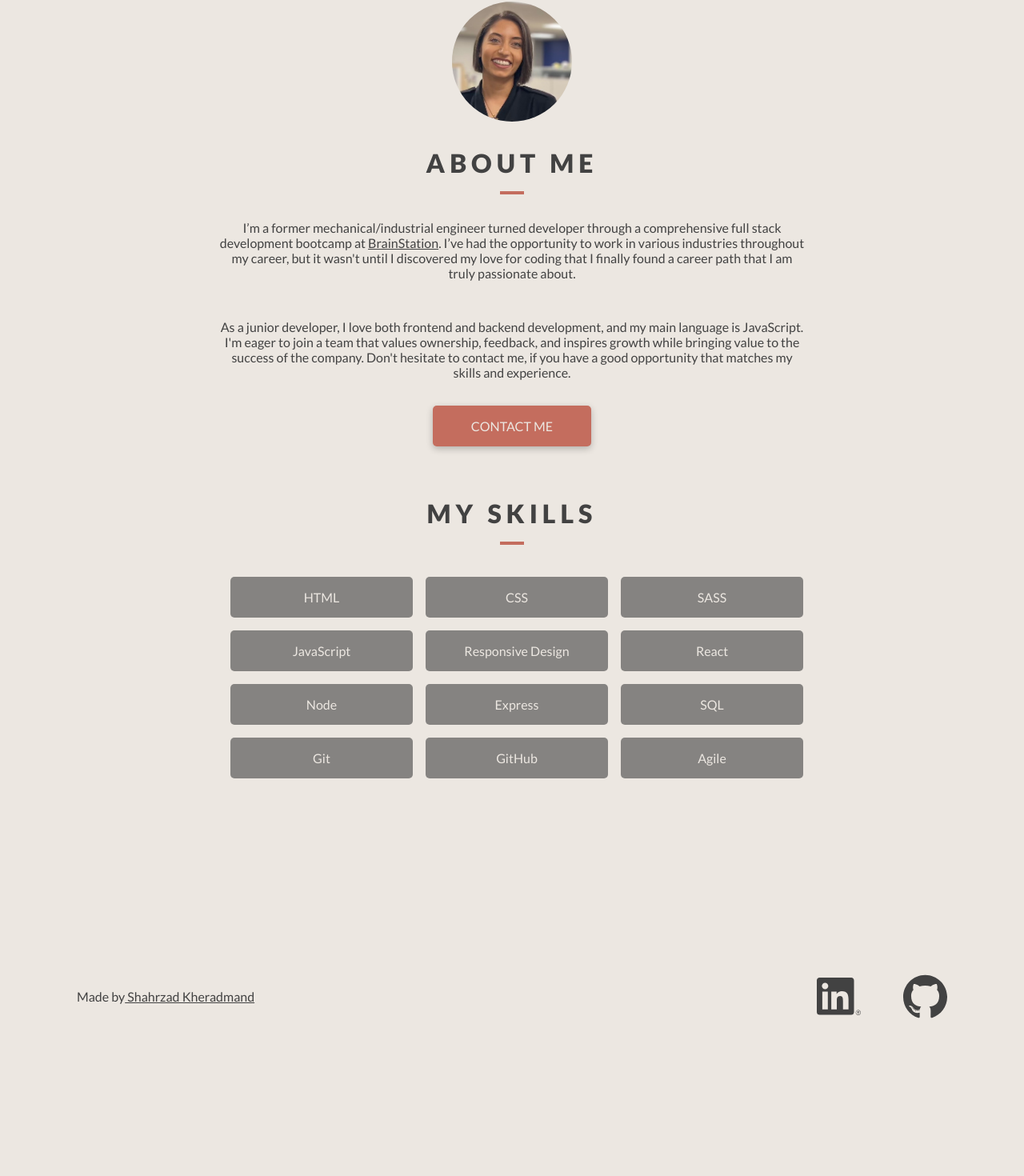
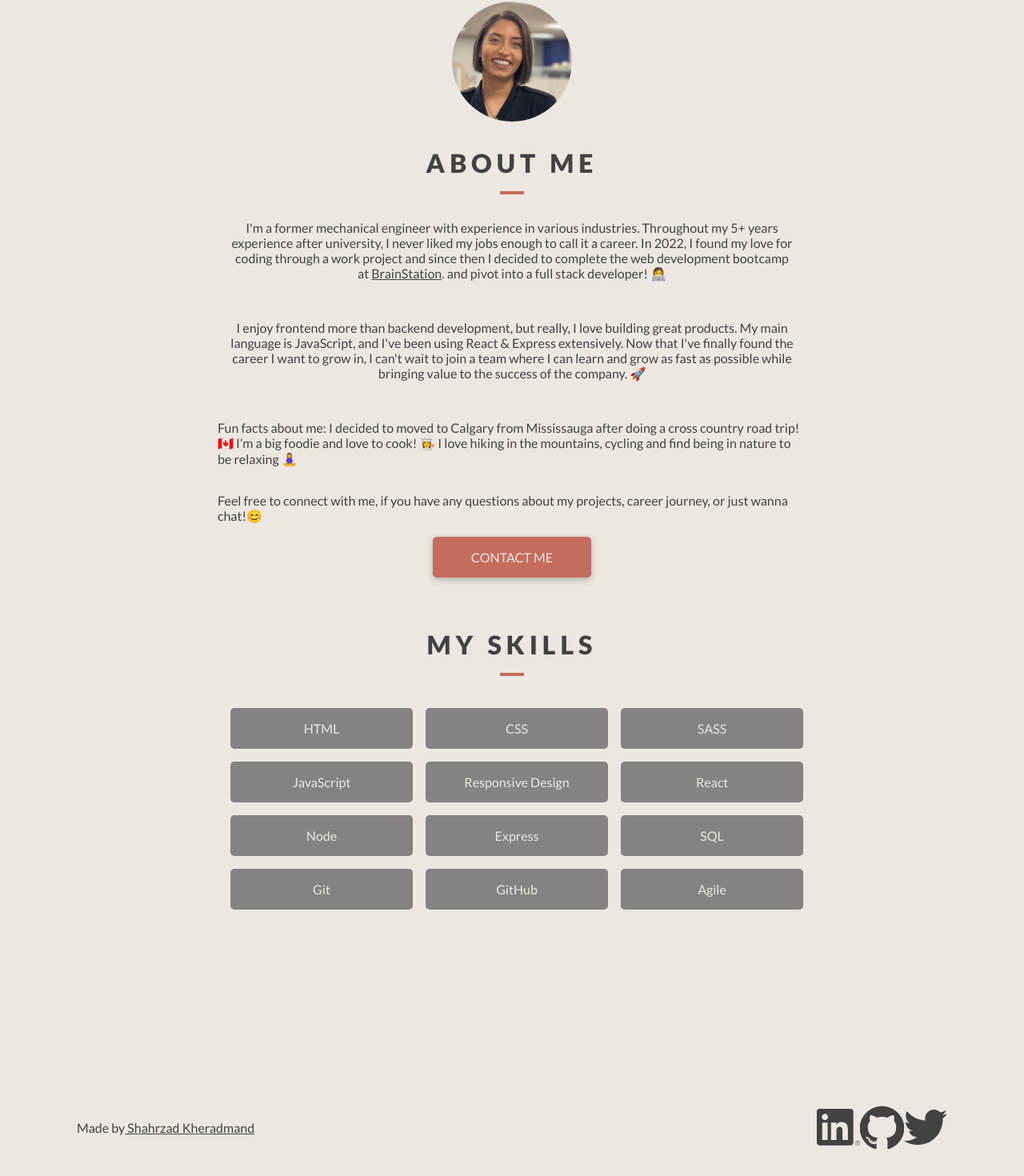
Before and after one commit to skherad/portfolio, a React (Create React App) app: page / in a window 1280 px wide. Shown: the part 838-2308 px from the top of the page at 80% size. Before the commit the page ends 2155 px from the top, so only its background shows below. Built offline with nearby package versions, Linux system fonts and the light colour scheme.

Commit message:
home page update

```diff
--- a/src/components/Footer/Footer.js
+++ b/src/components/Footer/Footer.js
@@ -1,6 +1,7 @@
 import './Footer.scss';
 import LinkedIn from '../../assets/icons/linkedin.svg';
 import GitHub from '../../assets/icons/github.svg';
+import Twitter from '../../assets/icons/twitter.svg';
 
 const Footer = () => {
   return (
@@ -19,6 +20,11 @@ const Footer = () => {
           style={{backgroundImage: `url(${GitHub})`}}
           target="_blank"
         ></a>
+        <a className='footer__icon'
+          href='https://twitter.com/shazkherad'
+          style={{backgroundImage: `url(${Twitter})`}}
+          target="_blank"
+        ></a>
       </div>
     </footer>
   )
--- a/src/components/Footer/Footer.scss
+++ b/src/components/Footer/Footer.scss
@@ -40,6 +40,7 @@
         height: 40px;
         background-position: center;
         background-size: contain;
+        background-repeat: no-repeat;
         @include desktop {
             width: 55px;
             height: 55px;
--- a/src/pages/Home/Home.js
+++ b/src/pages/Home/Home.js
@@ -37,13 +37,22 @@ const Home = () => {
             <h2 className='about__title'>ABOUT ME</h2>
             <div className='about__border'></div>
             <p className='about__text'>
-              I’m a former mechanical/industrial engineer turned developer through a comprehensive full stack development bootcamp at&nbsp;
+              {/* I’m a former mechanical/industrial engineer turned developer through a comprehensive full stack development bootcamp at&nbsp;
               <a href="https://brainstation.io/" className='about__text about__text--link'>BrainStation</a>
-              .&nbsp;I’ve had the opportunity to work in various industries throughout my career, but it wasn't until I discovered my love for coding that I finally found a career path that I am truly passionate about.
+              .&nbsp;I’ve had the opportunity to work in various industries throughout my career, but it wasn't until I discovered my love for coding that I finally found a career path that I am truly passionate about. */}
+
+              I'm a former mechanical engineer with experience in various industries. Throughout my 5+ years experience after university, I never liked my jobs enough to call it a career. In 2022, I found my love for coding through a work project and since then I decided to complete the web development bootcamp at&nbsp;
+              <a href="https://brainstation.io/" className='about__text about__text--link'>BrainStation</a>
+              .&nbsp;and pivot into a full stack developer! 👩‍💻
+
             </p>
             <p className='about__text about__text--two'>
-              As a junior developer, I love both frontend and backend development, and my main language is JavaScript. I'm eager to join a team that values ownership, feedback, and inspires growth while bringing value to the success of the company. Don't hesitate to contact me, if you have a good opportunity that matches my skills and experience.
+
+
+               I enjoy frontend more than backend development, but really, I love building great products. My main language is JavaScript, and I've been using React & Express extensively. Now that I've finally found the career I want to grow in, I can't wait to join a team where I can learn and grow as fast as possible while bringing value to the success of the company. 🚀
             </p>
+            <p>Fun facts about me: I decided to moved to Calgary from Mississauga after doing a cross country road trip! 🇨🇦 I’m a big foodie and love to cook! 👩‍🍳 I love hiking in the mountains, cycling and find being in nature to be relaxing 🧘‍♀️ </p>
+            <p>Feel free to connect with me, if you have any questions about my projects, career journey, or just wanna chat!😊 </p>
             <Link to="/contact" className='hero__button link' onClick={clickHandler}>CONTACT ME</Link>
         </section>
         <section className='skills'>
```
Also changed, not shown: src/assets/icons/twitter.svg (added).
